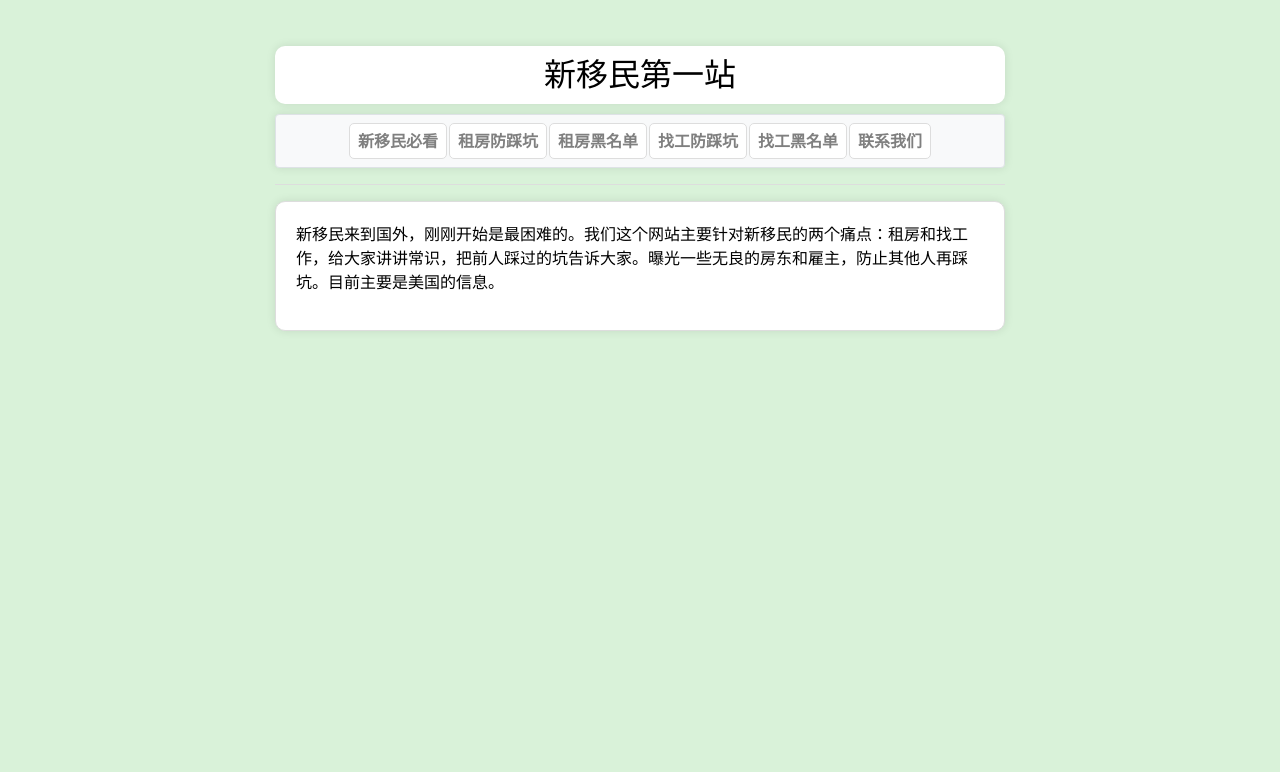
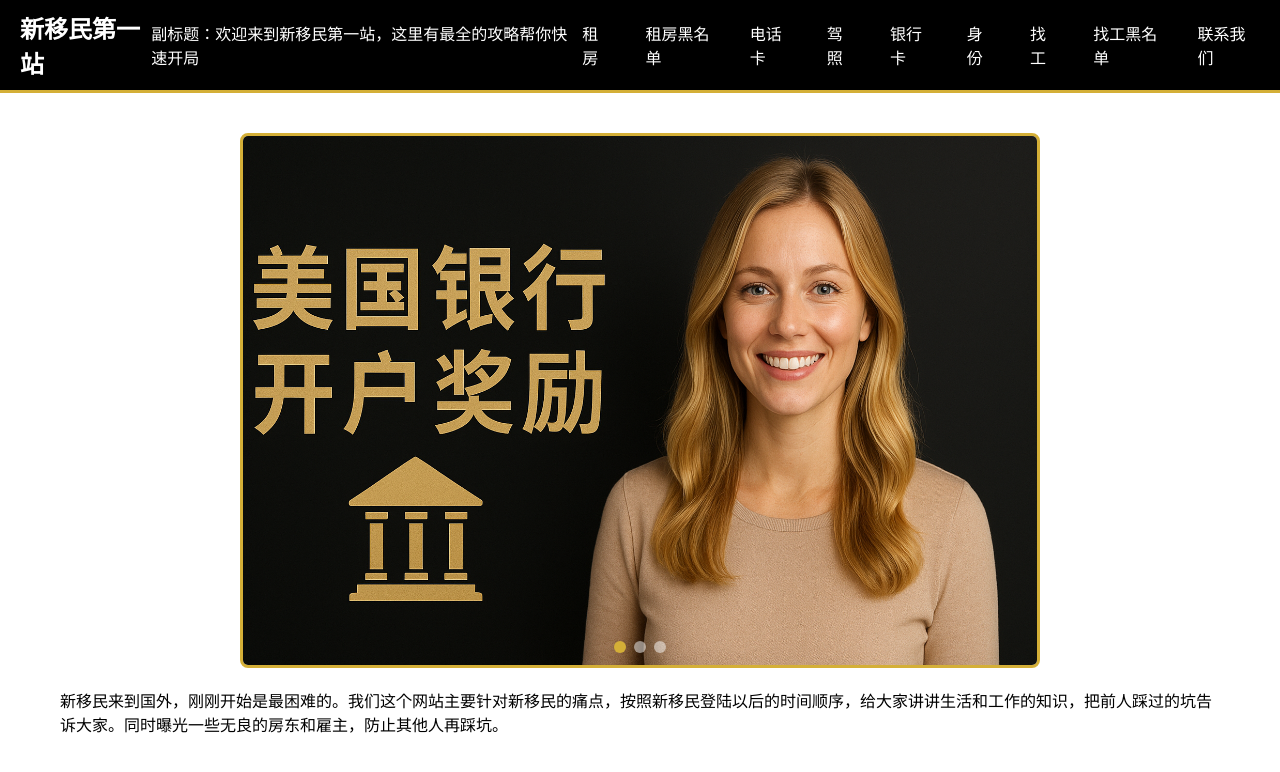
Before and after one commit to zealotCodeZy/newImmi, a Flask app: page / in a window 1280 px wide. Shown: the top 772 px of the page. Run offline with Flask 3, Linux system fonts and the light colour scheme; some libraries are stand-ins or nearby versions.

Commit message:
version0.1

```diff
--- a/app/static/style.css
+++ b/app/static/style.css
@@ -1,124 +1,189 @@
-body {
-    background-color: #d9f2d9;  /* 浅绿色背景 */
-    margin: 0;
-    padding-top: 20px;
-    color: black;  /* 黑色文字 */
+/* 响应式布局 + 黑白高端风格 + 金边 */
+@import url('https://fonts.googleapis.com/css2?family=Noto+Sans+SC:wght@400;700&display=swap');
+
+:root {
+    --font-family: 'Noto Sans SC', sans-serif;
+    --color-bg: #fff;
+    --color-text: #000;
+    --color-primary-bg: #000;
+    --color-primary-text: #fff;
+    --color-accent: #D4AF37; /* 高端金色强调 */
 }
 
-.container {
-    margin-top: 10px;
+* {
+    box-sizing: border-box;
 }
 
-h1 {
-    text-align: center;
-    margin-bottom: 10px;
-    font-size: 2em; /* 增大字体 */
-    background-color: #ffffff; /* 背景框颜色 */
-    padding: 10px; /* 内边距 */
-    border-radius: 10px; /* 圆角 */
-    box-shadow: 0px 0px 10px rgba(0, 0, 0, 0.1); /* 轻微的阴影效果 */
+body {
+    margin: 0;
+    padding: 0;
+    font-family: var(--font-family);
+    background-color: var(--color-bg);
+    color: var(--color-text);
 }
 
-nav {
-    padding: 10px;
-    border-radius: 10px; /* 圆角 */
-    background-color: #ffffff; /* 背景框颜色 */
-    text-align: center;
-    overflow: hidden;  /* 确保内容不会溢出 */
-    white-space: nowrap; /* 确保导航条内容不换行 */
-    box-shadow: 0px 0px 10px rgba(0, 0, 0, 0.1); /* 轻微的阴影效果 */
+/* 顶部黑色导航条 + 金色底边 */
+.navbar {
+    width: 100%;
+    background-color: var(--color-primary-bg);
+    color: var(--color-primary-text);
+    display: flex;
+    justify-content: space-between;
+    align-items: center;
+    padding: 10px 20px;
+    position: sticky;
+    top: 0;
+    z-index: 100;
+    border-bottom: 3px solid var(--color-accent);
+}
+.navbar .logo {
+    font-size: 1.5em;
+    font-weight: 700;
+    color: var(--color-primary-text);
+    text-decoration: none;
+}
+.navbar .nav-links {
+    display: flex;
+    gap: 20px;
+}
+.navbar .nav-links a {
+    color: var(--color-primary-text);
+    text-decoration: none;
+    font-weight: 500;
+    padding: 5px 8px;
+    transition: color 0.3s, background 0.3s;
+    border-radius: 4px;
+}
+.navbar .nav-links a:hover {
+    color: var(--color-primary-bg);
+    background-color: var(--color-accent);
 }
 
-.navbar-nav {
+/* 头部区域：左右两栏 */
+.header {
     display: flex;
-    justify-content: center;
-    gap: 2px; /* 调整每个框之间的距离 */
+    flex-wrap: wrap;
+    background-color: var(--color-primary-bg);
+    color: var(--color-primary-text);
+    padding: 40px 20px;
+}
+.header-left,
+.header-right {
+    flex: 1;
+    min-width: 280px;
+}
+.header-left {
+    padding-right: 20px;
+}
+.header-left h1 {
+    font-size: 2.5em;
+    margin: 0 0 10px;
+    font-weight: 700;
+    text-shadow: 0 2px 4px rgba(0,0,0,0.5);
+}
+.header-left h2 {
+    font-size: 1em;
+    margin: 0;
+    line-height: 1.5;
+    opacity: 0.85;
+}
+.header-right {
+    display: flex;
+    flex-direction: column;
+    gap: 10px;
+    align-items: flex-start;
+    padding-left: 20px;
+}
+.header-right a {
+    font-size: 1.1em;
+    color: var(--color-primary-text);
+    text-decoration: none;
+    background-color: transparent;
+    padding: 8px 12px;
+    border-left: 4px solid transparent;
+    transition: border-color 0.3s, background 0.3s;
+}
+.header-right a:hover {
+    border-color: var(--color-accent);
+    background-color: rgba(212,175,55,0.1);
 }
 
-.nav-link {
-    padding: 5px 10px; /* 调整 padding */
-    border: 1px solid #ddd;
-    border-radius: 5px; /* 圆角 */
-    color: black;  /* 黑色文字 */
-    background-color: #ffffff;
-    white-space: nowrap; /* 确保文字在一行内 */
-    font-weight: bold; /* 加粗文字 */
-    font-size: 1em; /* 调整字体大小 */
-    transition: background-color 0.3s, color 0.3s, text-decoration 0.3s;
+/* 页面容器 */
+.container {
+    max-width: 1200px;
+    margin: 0 auto;
+    padding: 20px;
 }
 
-.nav-link:hover {
-    background-color: #98fb98;  /* 浅绿色背景 */
-    color: white;  /* 白色文字 */
-    text-decoration: underline; /* 鼠标悬停时添加下划线 */
+/* 轮播图样式 - 最大宽度800px，按比例缩小，去掉大 margin */
+.carousel {
+    position: relative;
+    width: 100%;
+    max-width: 800px;    /* 最大宽度800px */
+    margin: 20px auto;   /* 缩小 margin */
+    overflow: hidden;
+    border: 3px solid var(--color-accent);
+    border-radius: 8px;
+}
+.carousel img {
+    width: 100%;        /* 宽度100% */
+    height: auto;       /* 高度自适应 */
+    object-fit: contain;/* 保持完整比例 */
+    display: block;
 }
 
-hr {
-    border-top: 1px solid #ddd;
+/* 去掉轮播说明文字，改为链接样式 */
+.carousel-caption {
+    display: none;
 }
 
-.content, form {
-    padding: 20px;
-    border: 1px solid #ddd;
-    border-radius: 10px; /* 圆角 */
-    background-color: #ffffff; /* 背景框颜色 */
-    margin-bottom: 20px;
-    box-shadow: 0px 0px 10px rgba(0, 0, 0, 0.1); /* 轻微的阴影效果 */
+/* 左右切换按钮 */
+.carousel-button {
+    position: absolute;
+    top: 50%;
+    transform: translateY(-50%);
+    background-color: rgba(0, 0, 0, 0.6);
+    border: none;
+    color: var(--color-accent);
+    font-size: 1.8em;
+    padding: 0.2em 0.5em;
+    cursor: pointer;
+    z-index: 10;
+    border-radius: 4px;
+}
+.carousel-button.left { left: 10px; }
+.carousel-button.right { right: 10px; }
+
+/* 指示器圆点 */
+.carousel-indicators {
+    position: absolute;
+    bottom: 12px;
+    left: 50%;
+    transform: translateX(-50%);
+    display: flex;
+    gap: 8px;
+}
+.carousel-indicators span {
+    width: 12px;
+    height: 12px;
+    background-color: rgba(255,255,255,0.5);
+    border-radius: 50%;
+    cursor: pointer;
+    transition: background-color 0.3s;
+}
+.carousel-indicators .active {
+    background-color: var(--color-accent);
 }
 
-label, input {
-    display: block;
-    width: 100%;
-    margin-bottom: 10px;
+/* 响应式调整 */
+@media (max-width: 768px) {
+    .header {
+        flex-direction: column;
+        text-align: center;
+    }
+    .header-left, .header-right {
+        padding: 10px 0;
+    }
+    .header-right a { padding: 6px 0; }
+    .carousel { max-width: 95vw; margin: 10px auto; }
 }
-
-button {
-    width: 100%;
-}
-
-img {
-    display: block;
-    margin: 20px auto;
-    max-width: 100%;
-    height: auto;
-    border-radius: 10px; /* 图片的圆角效果 */
-    box-shadow: 0px 0px 10px rgba(0, 0, 0, 0.1); /* 轻微的阴影效果 */
-}
-
-.content {
-    padding: 20px;
-    border: 1px solid #ddd;
-    border-radius: 10px; /* 圆角 */
-    background-color: #ffffff; /* 背景框颜色 */
-    margin-bottom: 20px;
-    box-shadow: 0px 0px 10px rgba(0, 0, 0, 0.1); /* 轻微的阴影效果 */
-}
-.result-list {
-    list-style-position: inside; /* 保留默认序号 */
-    padding: 0;
-    margin: 0;
-}
-
-.result-list li {
-    padding: 10px;
-    border-bottom: 1px solid #ddd; /* 添加分隔线 */
-}
-
-.result-list li:nth-child(odd) {
-    background-color: #f9f9f9; /* 奇数行背景色 */
-}
-
-.result-list li:nth-child(even) {
-    background-color: #e6ffe6; /* 偶数行背景色（浅绿色） */
-}
-
-.result-list a {
-    margin-left: 10px;
-    text-decoration: none; /* 去掉链接的下划线 */
-    color: #007bff; /* 蓝色链接文字 */
-    transition: color 0.3s; /* 添加渐变效果 */
-}
-
-.result-list a:hover {
-    color: #0056b3; /* 鼠标悬停时的链接颜色 */
-}
--- a/app/templates/base.html
+++ b/app/templates/base.html
@@ -4,52 +4,64 @@
   <meta charset="UTF-8">
   <meta name="viewport" content="width=device-width, initial-scale=1">
   <title>{% block title %}{% endblock %}</title>
-    <link href="https://stackpath.bootstrapcdn.com/bootstrap/4.5.2/css/bootstrap.min.css" rel="stylesheet">
   <link href="{{ url_for('static', filename='style.css') }}" rel="stylesheet">
 </head>
 <body>
-    <div class="container">
-        <div class="row justify-content-center">
-            <div class="col-md-8 text-center mt-3">
-                <h1>新移民第一站</h1>
+  <!-- 顶部黑色导航 -->
+  <header class="navbar">
+    <a href="/" class="logo">新移民第一站</a>
+    副标题：欢迎来到新移民第一站，这里有最全的攻略帮你快速开局
+    <nav class="nav-links">
+      <a href="/rent">租房</a>
+      <a href="/rentBlack">租房黑名单</a>
+      <a href="/tel">电话卡</a>
+      <a href="/drive">驾照</a>
+      <a href="/bank">银行卡</a>
+      <a href="/id">身份</a>
+      <a href="/work">找工</a>
+      <a href="/workBlack">找工黑名单</a>
+      <a href="/contact">联系我们</a>
+    </nav>
+  </header>
+
+  <main class="container">
+    <!-- 轮播图 -->
+    <div class="carousel">
+      <img src="{{ url_for('static', filename='images/Image Jun 13, 2025, 04_59_37 PM.png') }}" alt="Slide 1">
+      <img src="{{ url_for('static', filename='images/mage Jun 13, 2025, 05_00_45 PM.png') }}" alt="Slide 2">
+      <img src="{{ url_for('static', filename='images/Image Jun 13, 2025, 05_08_47 PM.png') }}" alt="Slide 3">
+      <div class="carousel-indicators">
+        <span data-slide="0" class="active"></span>
+        <span data-slide="1"></span>
+        <span data-slide="2"></span>
       </div>
     </div>
-        <div class="row justify-content-center">
-            <div class="col-md-8">
-                <nav class="navbar navbar-expand-lg navbar-light bg-light border rounded mb-3">
-                    <div class="container-fluid justify-content-center">
-                        <ul class="navbar-nav mb-2 mb-lg-0">
-                            <li class="nav-item">
-                                <a class="nav-link" href="/">新移民必看</a>
-                            </li>
-                            <li class="nav-item">
-                                <a class="nav-link" href="/rent">租房防踩坑</a>
-                            </li>
-                            <li class="nav-item">
-                                <a class="nav-link" href="/rentBlack">租房黑名单</a>
-                            </li>
-                            <li class="nav-item">
-                                <a class="nav-link" href="/work">找工防踩坑</a>
-                            </li>
-                            <li class="nav-item">
-                                <a class="nav-link" href="/workBlack">找工黑名单</a>
-                            </li>
-                            <li class="nav-item">
-                                <a class="nav-link" href="/contact">联系我们</a>
-                            </li>
-                        </ul>
-                    </div>
-                </nav>
-                <hr>
-            </div>
-        </div>
-        <div class="row justify-content-center">
-            <div class="col-md-8">
+
+    <!-- 页面主体内容 -->
     <div class="content">
       {% block content %}{% endblock %}
     </div>
-            </div>
-        </div>
-    </div>
+  </main>
+
+  <!-- 轮播切换脚本（示例，需自行改为你用的 JS 逻辑） -->
+  <script>
+    (function(){
+      const slides = document.querySelectorAll('.carousel img');
+      const dots = document.querySelectorAll('.carousel-indicators span');
+      let idx = 0, len = slides.length;
+      function show(n){
+        slides.forEach((s,i)=> s.style.display = i===n ? 'block' : 'none');
+        dots.forEach((d,i)=> d.classList.toggle('active', i===n));
+      }
+      function next(){
+        idx = (idx+1)%len; show(idx);
+      }
+      dots.forEach(d=>{
+        d.onclick = ()=> { idx = +d.dataset.slide; show(idx); };
+      });
+      show(0);
+      setInterval(next, 5000);
+    })();
+  </script>
 </body>
 </html>
--- a/app/templates/index.html
+++ b/app/templates/index.html
@@ -1,7 +1,7 @@
 {% extends "base.html" %}
 
-{% block title %}欢迎来到新移民防踩坑网站{% endblock %}
+{% block title %}欢迎来到新移民第一站，这里有最全的攻略帮你快速在美国开局{% endblock %}
 
 {% block content %}
-    <p>新移民来到国外，刚刚开始是最困难的。我们这个网站主要针对新移民的两个痛点：租房和找工作，给大家讲讲常识，把前人踩过的坑告诉大家。曝光一些无良的房东和雇主，防止其他人再踩坑。目前主要是美国的信息。</p>
+    <p>新移民来到国外，刚刚开始是最困难的。我们这个网站主要针对新移民的痛点，按照新移民登陆以后的时间顺序，给大家讲讲生活和工作的知识，把前人踩过的坑告诉大家。同时曝光一些无良的房东和雇主，防止其他人再踩坑。</p>
 {% endblock %}
```
Also changed, not shown: app/static/images/Image Jun 13, 2025, 04_59_37 PM.png (added), app/static/images/Image Jun 13, 2025, 05_08_47 PM.png (added), app/static/images/mage Jun 13, 2025, 05_00_45 PM.png (added). Lines whose indentation alone changed are shown as unchanged.
